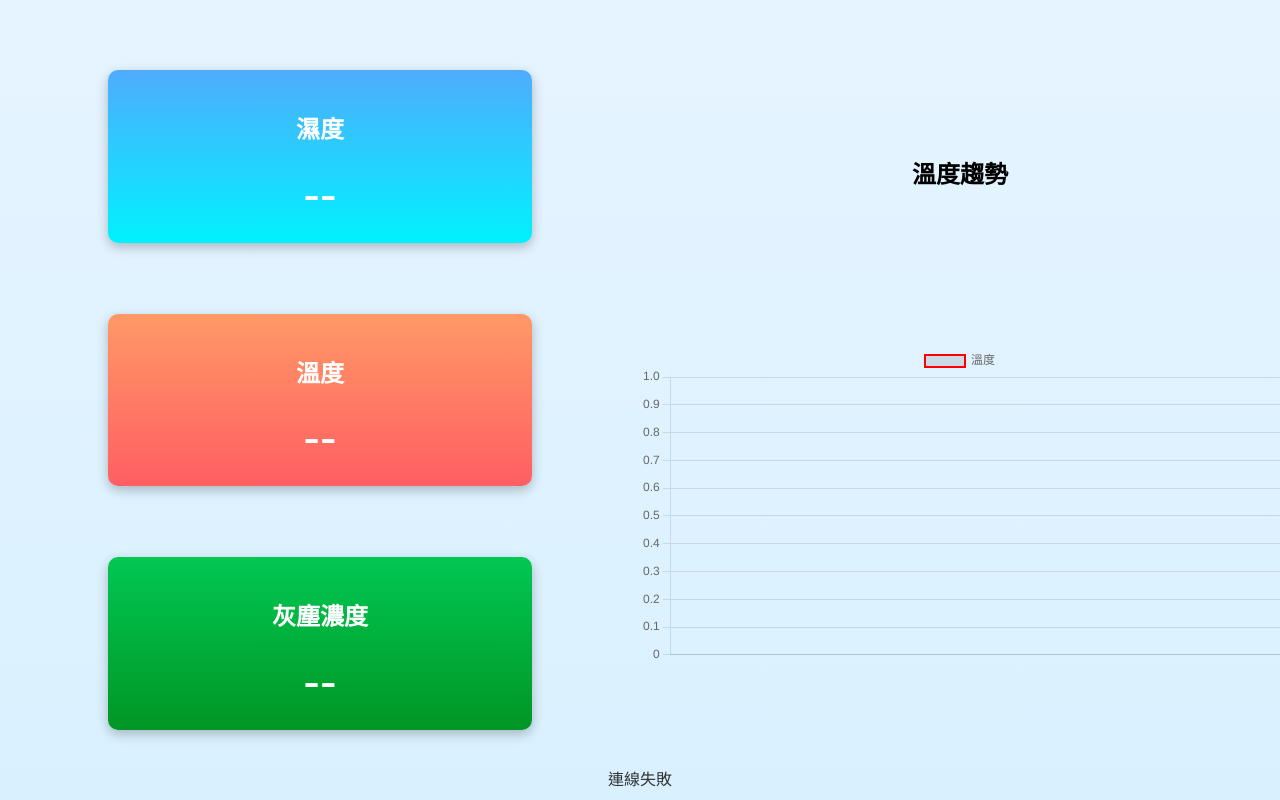
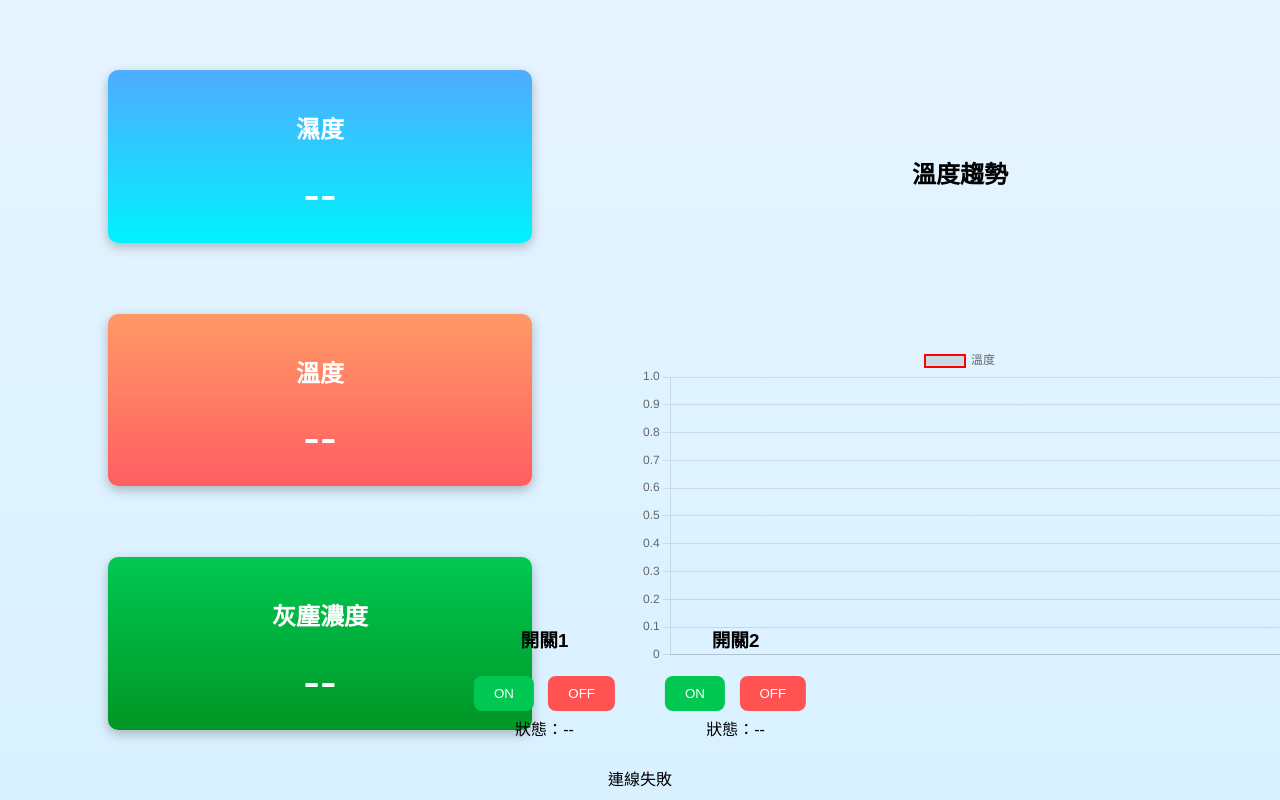
Before and after one commit to Sam940522/01.html, a plain HTML site: page index.html in a window 1280 px wide. Drawn offline with nearby package versions, Linux system fonts and the light colour scheme; no server answers.

Commit message:
Update index.html

```diff
--- a/index.html
+++ b/index.html
@@ -15,7 +15,7 @@ body {
     background: linear-gradient(#e6f4ff, #d9f1ff);
 }
 
-/* 左右區塊 */
+/* 左右 */
 .left, .right {
     width: 50%;
     display: flex;
@@ -25,7 +25,7 @@ body {
 }
 
 /* 卡片 */
-.left .box {
+.box {
     width: 60%;
     padding: 20px;
     border-radius: 10px;
@@ -34,31 +34,43 @@ body {
     box-shadow: 0 4px 12px rgba(0,0,0,0.25);
 }
 
-/* 濕度 */
-.hum {
-    background: linear-gradient(#4facfe, #00f2fe);
+.hum { background: linear-gradient(#4facfe, #00f2fe); }
+.temp { background: linear-gradient(#ff9966, #ff5e62); }
+.ash { background: linear-gradient(#00c853, #009624); }
+
+.value { font-size: 50px; }
+
+/* 開關 */
+.switch-box {
+    position: fixed;
+    bottom: 60px;
+    left: 50%;
+    transform: translateX(-50%);
+    display: flex;
+    gap: 40px;
 }
 
-/* 溫度 */
-.temp {
-    background: linear-gradient(#ff9966, #ff5e62);
+.switch-item {
+    text-align: center;
 }
 
-/* 灰塵 */
-.ash {
-    background: linear-gradient(#00c853, #009624);
+.switch-item button {
+    padding: 10px 20px;
+    margin: 5px;
+    border: none;
+    border-radius: 8px;
+    cursor: pointer;
 }
 
-.value {
-    font-size: 50px;
-}
+.on { background: #00c853; color: white; }
+.off { background: #ff5252; color: white; }
 
+/* 狀態 */
 .status {
     position: fixed;
     bottom: 10px;
     left: 50%;
     transform: translateX(-50%);
-    color: #333;
 }
 </style>
 </head>
@@ -89,6 +101,25 @@ body {
     <canvas id="chart"></canvas>
 </div>
 
+<!-- ✅ 兩個開關 -->
+<div class="switch-box">
+
+    <div class="switch-item">
+        <h3>開關1</h3>
+        <button class="on" onclick="setSwitch(1,true)">ON</button>
+        <button class="off" onclick="setSwitch(1,false)">OFF</button>
+        <div>狀態：<span id="switchState1">--</span></div>
+    </div>
+
+    <div class="switch-item">
+        <h3>開關2</h3>
+        <button class="on" onclick="setSwitch(2,true)">ON</button>
+        <button class="off" onclick="setSwitch(2,false)">OFF</button>
+        <div>狀態：<span id="switchState2">--</span></div>
+    </div>
+
+</div>
+
 <div class="status" id="status">初始化...</div>
 
 <script>
@@ -111,30 +142,52 @@ const chart = new Chart(ctx, {
     data: dataChart
 });
 
+// ✅ 控制開關（寫入Firebase）
+async function setSwitch(num, state) {
+    try {
+        const url = `https://removewesh-default-rtdb.firebaseio.com/switch${num}.json`;
+
+        await fetch(url, {
+            method: "PUT",
+            body: JSON.stringify(state)
+        });
+
+    } catch (err) {
+        console.error("開關錯誤:", err);
+    }
+}
+
+// ✅ 讀資料
 async function update() {
     try {
-        // ✅ 正確 Firebase URL（一定要 .json）
         const url = "https://removewesh-default-rtdb.firebaseio.com/.json";
-
         const res = await fetch(url);
         const data = await res.json();
 
-        console.log("Firebase資料:", data);
+        console.log(data);
 
-        // ❗ 防炸（避免整個壞掉）
         if (!data || !data.sensor) {
             document.getElementById("status").innerText = "無資料";
             return;
         }
 
+        // 感測
         const temp = data.sensor.temperature;
         const hum = data.sensor.humidity;
-        const ash = data.sensor.ash;   // ⭐ 重點
+        const ash = data.sensor.ash;
 
         document.getElementById("temp").innerText = temp + "°C";
         document.getElementById("hum").innerText = hum + "%";
         document.getElementById("ash").innerText = ash ?? "--";
 
+        // 開關狀態
+        document.getElementById("switchState1").innerText =
+            data.switch1 ? "ON" : "OFF";
+
+        document.getElementById("switchState2").innerText =
+            data.switch2 ? "ON" : "OFF";
+
+        // 圖表
         const time = new Date().toLocaleTimeString();
 
         dataChart.labels.push(time);
@@ -150,7 +203,7 @@ async function update() {
         document.getElementById("status").innerText = "已連線";
 
     } catch (err) {
-        console.error("錯誤:", err);
+        console.error(err);
         document.getElementById("status").innerText = "連線失敗";
     }
 }
```
